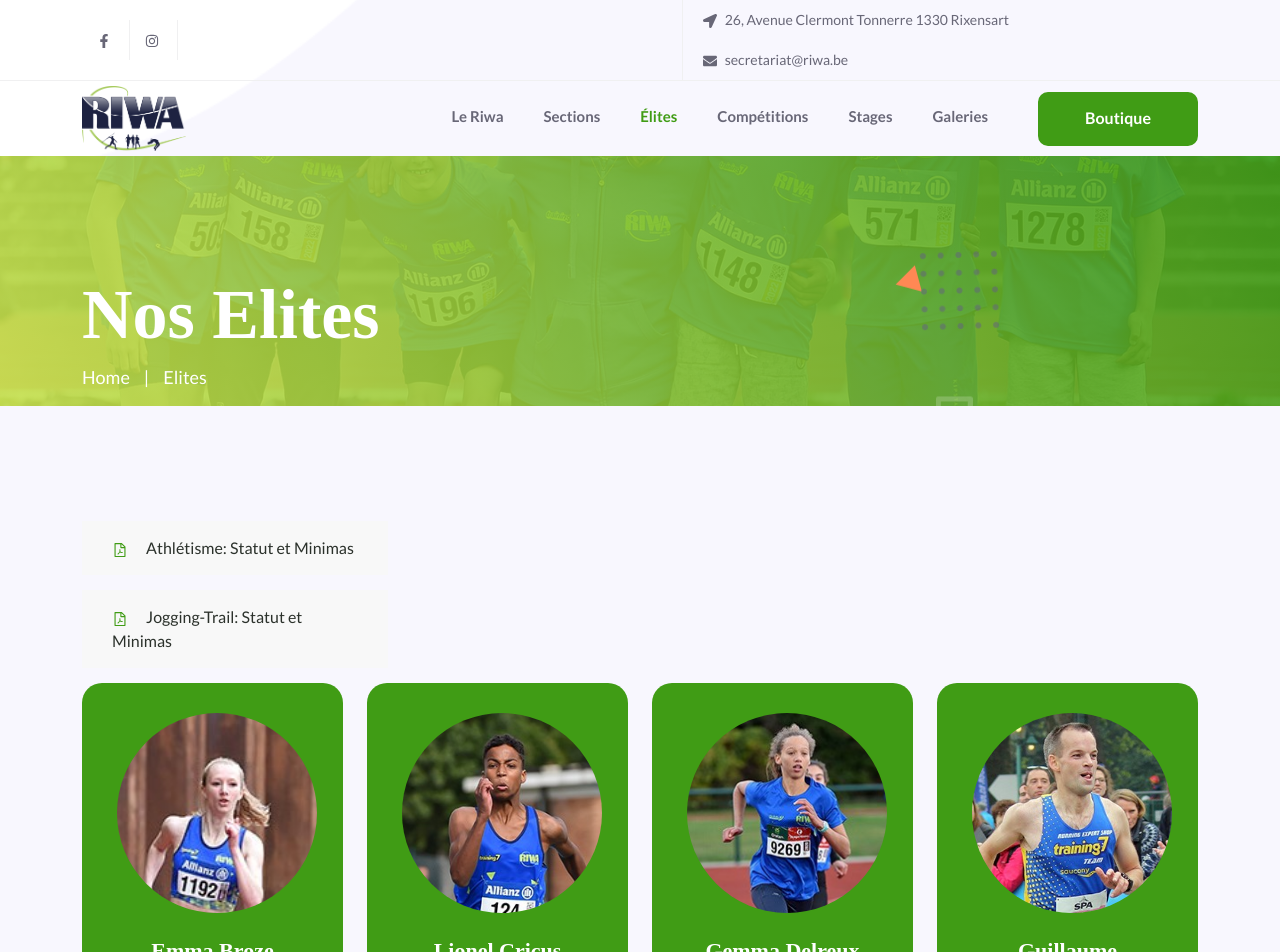
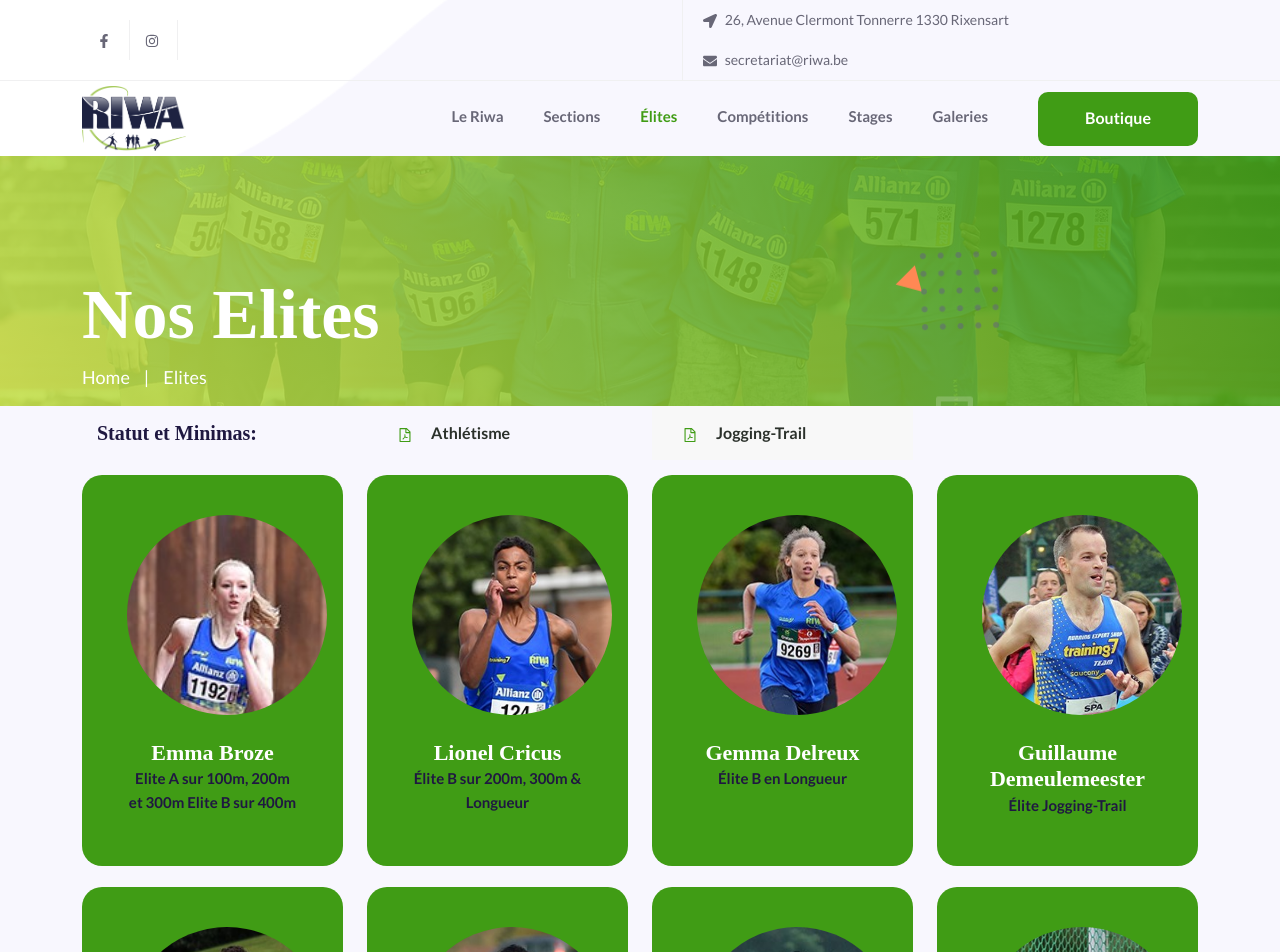
Before and after one commit to souhaibazzouz/TFE_riwa, a React (Create React App) app in the folder client/: page /elites in a window 1280 px wide. Shown: the top 952 px of the page. Built offline with nearby package versions, Linux system fonts and the light colour scheme; no server answers; a web font is replaced by a local one.

Commit message:
Correction Css Elites

```diff
--- a/client/package.json
+++ b/client/package.json
@@ -14,6 +14,7 @@
     "react-collapsible": "^2.8.4",
     "react-countup": "^6.1.1",
     "react-dom": "^17.0.2",
+    "react-equal-height": "^1.2.2",
     "react-helmet": "^6.1.0",
     "react-icons": "^4.3.1",
     "react-image-lightbox": "^5.1.4",
--- a/client/public/assets/scss/_team.scss
+++ b/client/public/assets/scss/_team.scss
@@ -19,10 +19,49 @@
         }
     }
 
+    &__action {
+        padding: 15px 30px;
+        position: relative;
+        font-weight: bold;
+
+        &::after {
+            position: absolute;
+            content: '';
+            top: auto;
+            left: 0;
+            bottom: 0;
+            width: 3px;
+            height: 0;
+            background: $theme-color;
+        }
+
+        & a {
+            margin-bottom: 0;
+            display: block;
+
+            & i {
+                color: $theme-color;
+                padding-right: 15px;
+            }
+
+            &:hover {
+                color: $theme-color;
+            }
+        }
+    }
+
+    &__titre {
+        padding: 15px;
+        position: relative;
+    }
+
     &__item {
-        padding: 30px 35px;
+        padding: 40px 45px;
         background: #409C15;
         @include border-radius(20px);
+        min-height: auto;
+        height: 95%;
+        overflow: auto;
 
         &-add {
             background: $white;
--- a/client/src/components/LoginForm/LoginForm.js
+++ b/client/src/components/LoginForm/LoginForm.js
@@ -1,19 +1,27 @@
 import React from 'react';
 import Axios from 'axios'
 import { useState } from 'react';
+import { useEffect } from 'react';
 
 
 const LoginForm = () => {
 
+    /*const [usernameReg, setUsernameReg] = useState('');
+    const [passwordReg, setPasswordReg] = useState('');*/
+
     const [username, setUsername] = useState('');
     const [password, setPassword] = useState('');
+
+    const [loginStatut, setloginStatut] = useState(false);
+    const [loginError, setloginError] = useState('');
+
+    Axios.defaults.withCredentials = true;
 
     /*const register = () => {
         Axios.post('http://localhost:3001/register', {
             username: usernameReg,
             password: passwordReg,
         }).then((response) => {
-            console.log(response)
         })
     }*/
 
@@ -23,16 +31,23 @@ const LoginForm = () => {
             password: password,
         }).then((response) => {
 
-            if (response.data.message) {
-                setloginStatut(response.data.message)
+            if (!response.data.auth) {
+                setloginError(response.data.message)
             } else {
-                setloginStatut(response.data[0].username);
-                console.log(response.data)
+                localStorage.setItem("token", response.data.token)
+                document.location.href = "/";
             }
         })
-    }
+    };
 
-    const [loginStatut, setloginStatut] = useState('');
+    useEffect(() => {
+        Axios.get("http://localhost:3001/login").then((response) => {
+            if (response.data.loggedIn === true) {
+                setloginStatut(response.data.user[0].username);
+            }
+        });
+    }, []);
+
 
     return (
         <>
@@ -66,10 +81,10 @@ const LoginForm = () => {
                                                     onClick={login}>Connexion</button>
                                             </form>
                                         </div>
-                                        <h4>{loginStatut}</h4>
                                     </div>
                                 </div>
                             </div>
+                            <h4>{loginError}</h4>
                         </div>
                     </div>
                 </div>
--- a/client/src/components/SingleElite/SingleElite.js
+++ b/client/src/components/SingleElite/SingleElite.js
@@ -13,22 +13,6 @@ const SingleElite = ({ image, name, title, palmares }) => {
                      <h3>{name}</h3>
                      <span>{palmares}</span>
                   </div>
-                  <div className="team__social theme-social">
-                     <ul>
-                        <li>
-                           <a href="https://www.facebook.com/">
-                              <i > <FaFacebookF /> </i>
-                              <i > <FaFacebookF /> </i>
-                           </a>
-                        </li>
-                        <li>
-                           <a href="https://www.instagram.com/1248_performers/">
-                              <i > <FaInstagram /> </i>
-                              <i > <FaInstagram /> </i>
-                           </a>
-                        </li>
-                     </ul>
-                  </div>
                </div>
                <div className="team__content">
                   <h3><Link to="/teamDetails">{name}</Link></h3>
--- a/client/src/components/shared/Footer.js
+++ b/client/src/components/shared/Footer.js
@@ -2,8 +2,36 @@ import React from 'react';
 import { FaEnvelope } from 'react-icons/fa';
 import { BiMap } from 'react-icons/bi';
 import { Link } from 'react-router-dom';
+import { useState } from 'react';
+import { useEffect } from 'react';
+import Axios from 'axios';
+
+
 
 const Footer = () => {
+
+   const [authState, setAuthState] = useState(false);
+
+   useEffect(() => {
+      Axios.get("http://localhost:3001/isUserAuth", {
+         headers: {
+            "x-access-token": localStorage.getItem("token"),
+         },
+      }).then((response) => {
+         if (response.data.auth === true) {
+            setAuthState(true);
+         }
+      })
+   }, []);
+
+
+   const logout = () => {
+      localStorage.removeItem('token');
+      localStorage.removeItem('userDetails');
+      setAuthState(false);
+      document.location.href = "/login";
+   }
+
    return (
       <>
          <footer>
@@ -22,7 +50,12 @@ const Footer = () => {
                                        <li><Link to="/news">News</Link></li>
                                        <li><Link to="/resultats">Résultats</Link></li>
                                        <li><Link to="/elites">Elites</Link></li>
-                                       <li><Link to="/login">Support</Link></li>
+                                       {authState === false &&
+                                          <li><Link to="/login">Support</Link></li>
+                                       }
+                                       {authState === true &&
+                                          <li><Link to="/" onClick={logout}>Déconnexion</Link></li>
+                                       }
                                     </ul>
                                  </div>
                               </div>
--- a/client/src/pages/Elite/EliteArea/EliteArea.js
+++ b/client/src/pages/Elite/EliteArea/EliteArea.js
@@ -2,34 +2,40 @@ import React from 'react';
 import SingleElite from '../../../components/SingleElite/SingleElite';
 import { AiOutlineFilePdf } from 'react-icons/ai';
 
+
 const EliteArea = () => {
    return (
       <>
-         <section className="team__area pt-115 pb-110">
+         <section className="team__area">
             <div className="container">
                <div className="row">
-                  <div className="col-xl-4 col-lg-4 order-last order-lg-first">
-                     <div className="services__sidebar mr-50">
-
-                        <div className="services__action grey-bg-18 mb-15">
+                  <div className="col-xl-3 col-lg-4 col-md-6">
+                     <div className="team__titre">
+                        <h4>Statut et Minimas: </h4>
+                     </div>
+                  </div>
+                  <div className="col-xl-3 col-lg-4 col-md-6">
+                     <div className="team__action">
                         <a
                            href='assets/pdf/Statut-Elites-RIWA.pdf'
                            target="_blank"
                            rel="noreferrer">
                            <i > <AiOutlineFilePdf /> </i>
-                              Athlétisme: Statut et Minimas</a>
+                           Athlétisme</a>
                      </div>
-                        <div className="services__action grey-bg-18 mb-15">
+                  </div>
+                  <div className="col-xl-3 col-lg-4 col-md-6">
+                     <div className="team__action grey-bg-18 mb-15">
                         <a
                            href='assets/pdf/Statut_Elites_Jog-Trail.pdf'
                            target="_blank"
                            rel="noreferrer">
-                              <i > <AiOutlineFilePdf /> </i>Jogging-Trail: Statut et Minimas</a>
+                           <i > <AiOutlineFilePdf /> </i>
+                           Jogging-Trail</a>
                      </div>
                   </div>
                </div>
-               </div>
-               <div className="row">
+               <div className='row'>
                   <SingleElite
                      image="1"
                      name="Emma Broze"
@@ -98,8 +104,7 @@ const EliteArea = () => {
                      name="Niels Mallinger"
                      title="Élite A en Hauteur"
                      palmares="yolo" />
-
-               </div >
+               </div>
             </div >
          </section >
       </>
--- a/client/src/pages/Login/Login.js
+++ b/client/src/pages/Login/Login.js
@@ -3,14 +3,35 @@ import Footer from '../../components/shared/Footer';
 import PageHelmet from '../../components/shared/PageHelmet';
 import Header from '../Home/Header/Header';
 import LoginForm from '../../components/LoginForm/LoginForm';
+import { useState } from 'react';
+import { useEffect } from 'react';
+import Axios from 'axios';
 
 
 const Login = () => {
+    const [authState, setAuthState] = useState(false);
+
+    useEffect(() => {
+        Axios.get("http://localhost:3001/isUserAuth", {
+            headers: {
+                "x-access-token": localStorage.getItem("token"),
+            },
+        }).then((response) => {
+            if (response.data.auth === true) {
+                setAuthState(true);
+            }
+        })
+    }, []);
     return (
         <>
             <PageHelmet pageTitle="Login" />
             <Header />
-            <LoginForm />
+            {authState === false &&
+                <LoginForm />
+            }
+            {authState === true &&
+                <h1>Vous etes connecté</h1>
+            }
             <Footer />
         </>
     );
```
Also changed, not shown: client/public/index.html (+4 -4 lines), 2 other files (tests, documents, lock files or other folders). Lines whose indentation alone changed are shown as unchanged.
